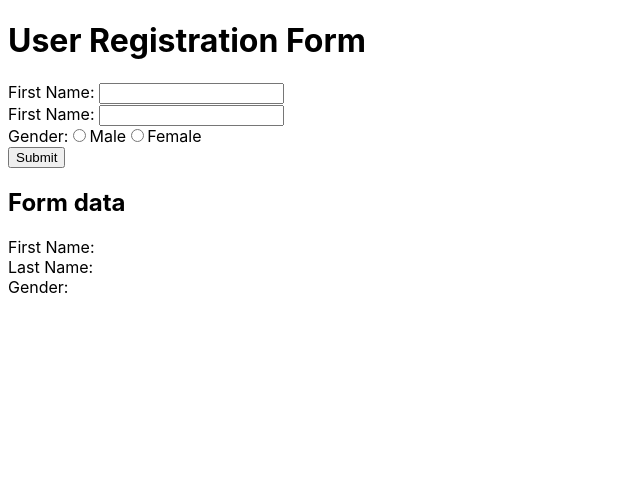
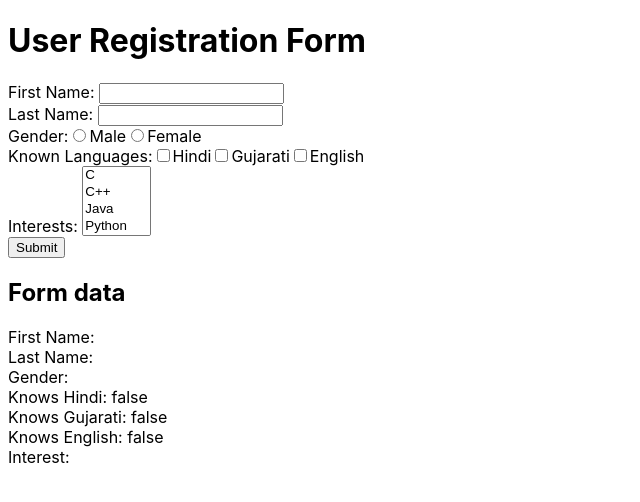
Before and after one commit to harshadbprajapati/myreactapp, a React (Create React App) app: page / in a window 1280 px wide. Shown: the top 502 px of the page, without its empty margins (0-640 px from the left). Built offline with nearby package versions, Linux system fonts and the light colour scheme.

Commit message:
Form submission with different controls

```diff
--- a/src/components/MyForm.js
+++ b/src/components/MyForm.js
@@ -15,12 +15,27 @@ const MyForm = () => {
   const [state, setState] = useState(initialState);
 
   const handleChange = (event) => {
-    setState({...state, [event.target.name]: event.target.value});
+    const value = event.target.type === "checkbox" ?
+      event.target.checked :
+      event.target.value;
+    setState({...state, [event.target.name]: value});
   }
+
+  const handleSelectChange = (event) => {
+    const selectedOptions = Array.from(
+      event.target.selectedOptions,
+      (option) => option.value
+    );
+
+    setState({
+      ...state,
+      interests: selectedOptions,
+    });
+  }
+
   const handleSubmit = (event) => {
     event.preventDefault();
-    console.log("First Name: ", event.currentTarget.elements[0].value);
-    console.log("Last Name: ", event.currentTarget.lastName.value);
+    console.log("Form data: ",state);
     return false;
   }
   return (
@@ -33,15 +48,17 @@ const MyForm = () => {
             type="text"
             id="firstName"
             name="firstName"
+            value={state.firstName}
             onChange={handleChange}
           />
         </div>
         <div>
-          <label htmlFor="lastName">First Name: </label>
+          <label htmlFor="lastName">Last Name: </label>
           <input
             type="text"
             id="lastName"
             name="lastName"
+            value={state.lastName}
             onChange={handleChange}
           />
         </div>
@@ -52,6 +69,7 @@ const MyForm = () => {
             id="maleGender"
             name="gender"
             value="Male"
+            checked={state.gender === "Male"}
             onChange={handleChange}
           />
           <label htmlFor="maleGender">Male</label>
@@ -60,9 +78,54 @@ const MyForm = () => {
             id="femaleGender"
             name="gender"
             value="Female"
+            checked={state.gender === "Female"}
             onChange={handleChange}
           />
           <label htmlFor="femaleGender">Female</label>
+        </div>
+        <div>
+          Known Languages:
+          <input
+            type="checkbox"
+            id="hindi"
+            name="knowsHindi"
+            checked={state.knowsHindi}
+            onChange={handleChange}
+          />
+          <label htmlFor="hindi">Hindi</label>
+          <input
+            type="checkbox"
+            id="gujarati"
+            name="knowsGujarati"
+            checked={state.knowsGujarati}
+            onChange={handleChange}
+          />
+          <label htmlFor="gujarati">Gujarati</label>
+          <input
+            type="checkbox"
+            id="english"
+            name="knowsEnglish"
+            checked={state.knowsEnglish}
+            onChange={handleChange}
+          />
+          <label htmlFor="english">English</label>
+        </div>
+
+        <div>
+          <label htmlFor="interests">Interests: </label>
+          <select
+            multiple
+            name="interests"
+            id="interests"
+            value={state.interests}
+            onChange={handleSelectChange}
+          >
+            {allInterests.map((interest) => (
+              <option value={interest} key={interest}>
+                {interest}
+              </option>
+            ))}
+          </select>
         </div>
 
         <button type="submit">Submit</button>
@@ -72,9 +135,13 @@ const MyForm = () => {
         <div>First Name: {state.firstName}</div>
         <div>Last Name: {state.lastName}</div>
         <div>Gender: {state.gender}</div>
+        <div>Knows Hindi: {"" + state.knowsHindi}</div>
+        <div>Knows Gujarati: {"" + state.knowsGujarati}</div>
+        <div>Knows English: {"" + state.knowsEnglish}</div>
+        <div>Interest: {"" + state.interests}</div>
       </div>
     </div>
   );
 }
 
-export default MyForm
+export default MyForm;
```
